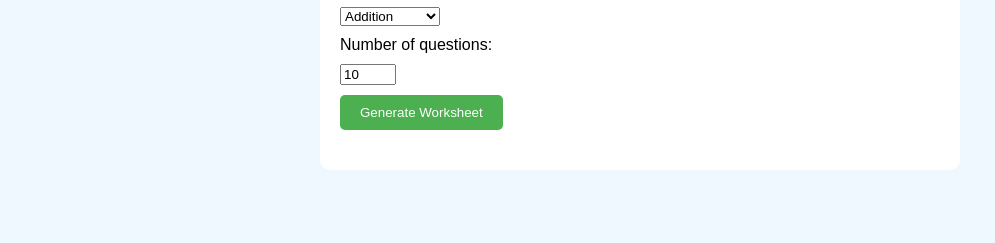
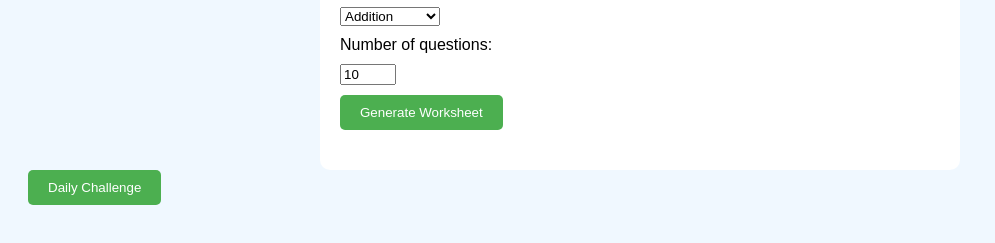
Before and after one commit to ayanbunty/math-worksheet-app, a plain HTML site: page index.html in a window 1280 px wide. Shown: the part 149-392 px from the top of the page, without its empty margins (0-995 px from the left). Drawn offline with Linux system fonts and the light colour scheme.

Commit message:
Add files via upload

```diff
--- a/index.html
+++ b/index.html
@@ -26,5 +26,6 @@
   </div>
 
   <script src="script.js"></script>
+<button onclick="generateDailyChallenge()">Daily Challenge</button>
 </body>
 </html>
--- a/script.js
+++ b/script.js
@@ -34,3 +34,49 @@ function generateWorksheet() {
     worksheet.appendChild(p);
   }
 }
+
+function generateDailyChallenge() {
+  const worksheet = document.getElementById("worksheet");
+  worksheet.innerHTML = `<h2>Daily Challenge – ${new Date().toDateString()}</h2>`;
+
+  const topics = [
+    { type: "addition", count: 3 },
+    { type: "subtraction", count: 3 },
+    { type: "multiplication", count: 2 },
+    { type: "division", count: 2 }
+  ];
+
+  let questionNumber = 1;
+
+  topics.forEach(({ type, count }) => {
+    for (let i = 0; i < count; i++) {
+      let a = Math.floor(Math.random() * 50);
+      let b = Math.floor(Math.random() * 50);
+      let question = "";
+
+      switch (type) {
+        case "addition":
+          question = `${a} + ${b} = ______`;
+          break;
+        case "subtraction":
+          if (a < b) [a, b] = [b, a];
+          question = `${a} - ${b} = ______`;
+          break;
+        case "multiplication":
+          a = Math.floor(Math.random() * 10);
+          b = Math.floor(Math.random() * 10);
+          question = `${a} × ${b} = ______`;
+          break;
+        case "division":
+          b = Math.floor(Math.random() * 9) + 1;
+          a = b * Math.floor(Math.random() * 10);
+          question = `${a} ÷ ${b} = ______`;
+          break;
+      }
+
+      const p = document.createElement("p");
+      p.textContent = `${questionNumber++}. ${question}`;
+      worksheet.appendChild(p);
+    }
+  });
+}
```
